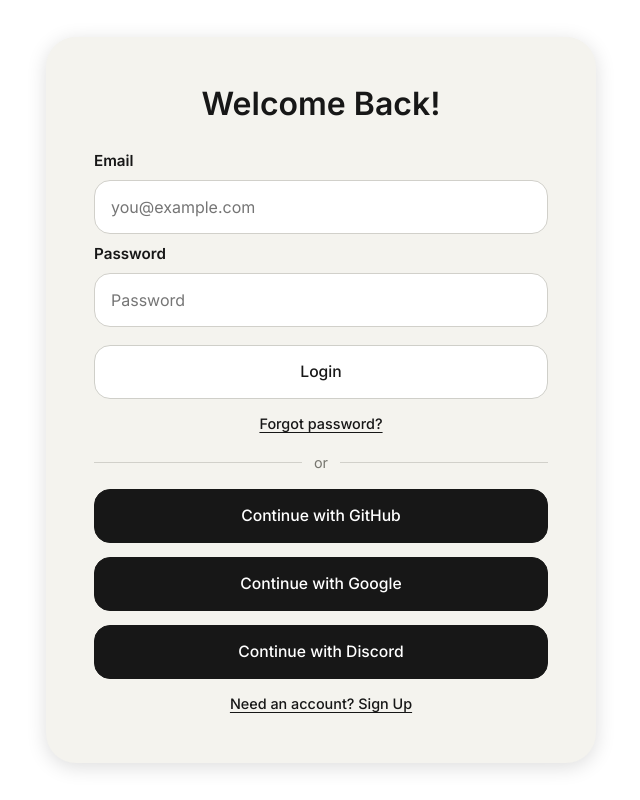
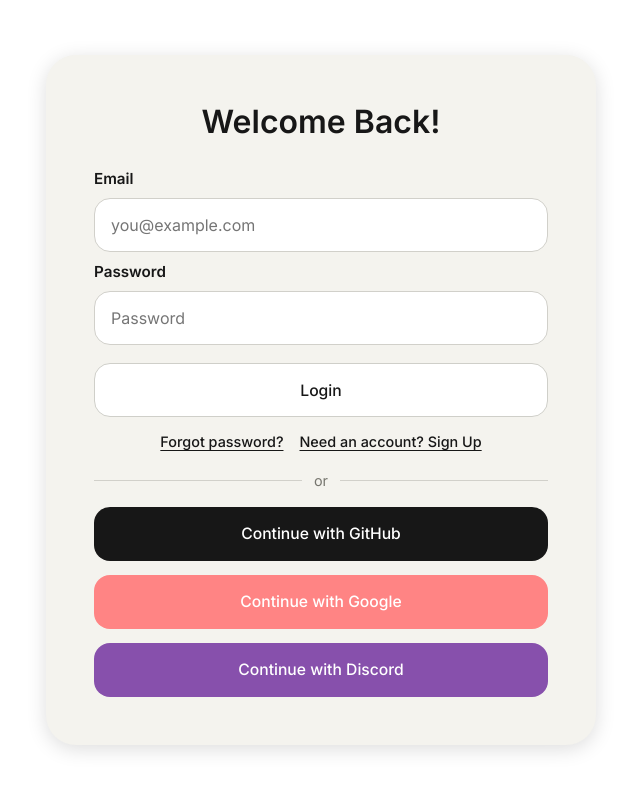
Before and after one commit to EverettM12/test-project, a React (Vite) app: page / in a window 1280 px wide. Shown: the whole page, without its empty margins (319-959 px from the left). Built offline with nearby package versions, Linux system fonts and the light colour scheme.

Commit message:
moving content around

```diff
--- a/src/Auth.tsx
+++ b/src/Auth.tsx
@@ -179,9 +179,15 @@
 
         {mode === 'login' && (
           <>
+          <div className="extras-above-all">
             <button type="button" className="site-button auth-link-button" onClick={() => switchMode('reset')}>
               Forgot password?
             </button>
+
+            <button type="button" className="site-button auth-link-button" onClick={() => switchMode('signup')}>
+              Need an account? Sign Up
+            </button>
+          </div>
 
             <div className="auth-divider">or</div>
 
@@ -189,19 +195,15 @@
               Continue with GitHub
             </button>
 
-            <button type="button" className="site-button auth-github" onClick={handleGoogleLogin} disabled={loading}>
+            <button type="button" className="site-button auth-google" onClick={handleGoogleLogin} disabled={loading}>
               Continue with Google
             </button>
 
 
-            <button type="button" className="site-button auth-github" onClick={handleDiscordLogin} disabled={loading}>
+            <button type="button" className="site-button auth-discord" onClick={handleDiscordLogin} disabled={loading}>
               Continue with Discord
             </button>
 
-
-            <button type="button" className="site-button auth-link-button" onClick={() => switchMode('signup')}>
-              Need an account? Sign Up
-            </button>
           </>
         )}
 
--- a/src/styling/Auth.css
+++ b/src/styling/Auth.css
@@ -61,7 +61,19 @@
 .auth-github {
   background-color: #171717;
   color: #ffffff;
-  border-color: #171717;
+  border: none;
+}
+
+.auth-google {
+  background-color: rgb(255, 132, 132);
+  color: #ffffff;
+  border: none;
+}
+
+.auth-discord {
+  background-color: rgb(135, 80, 172);
+  color: #ffffff;
+  border: none;
 }
 
 .auth-link-button {
@@ -122,3 +134,9 @@
   padding: 16px;
   box-sizing: border-box;
 }
+
+.extras-above-all {
+  display: flex;
+  justify-content: center;
+  align-items: center;
+}
```
